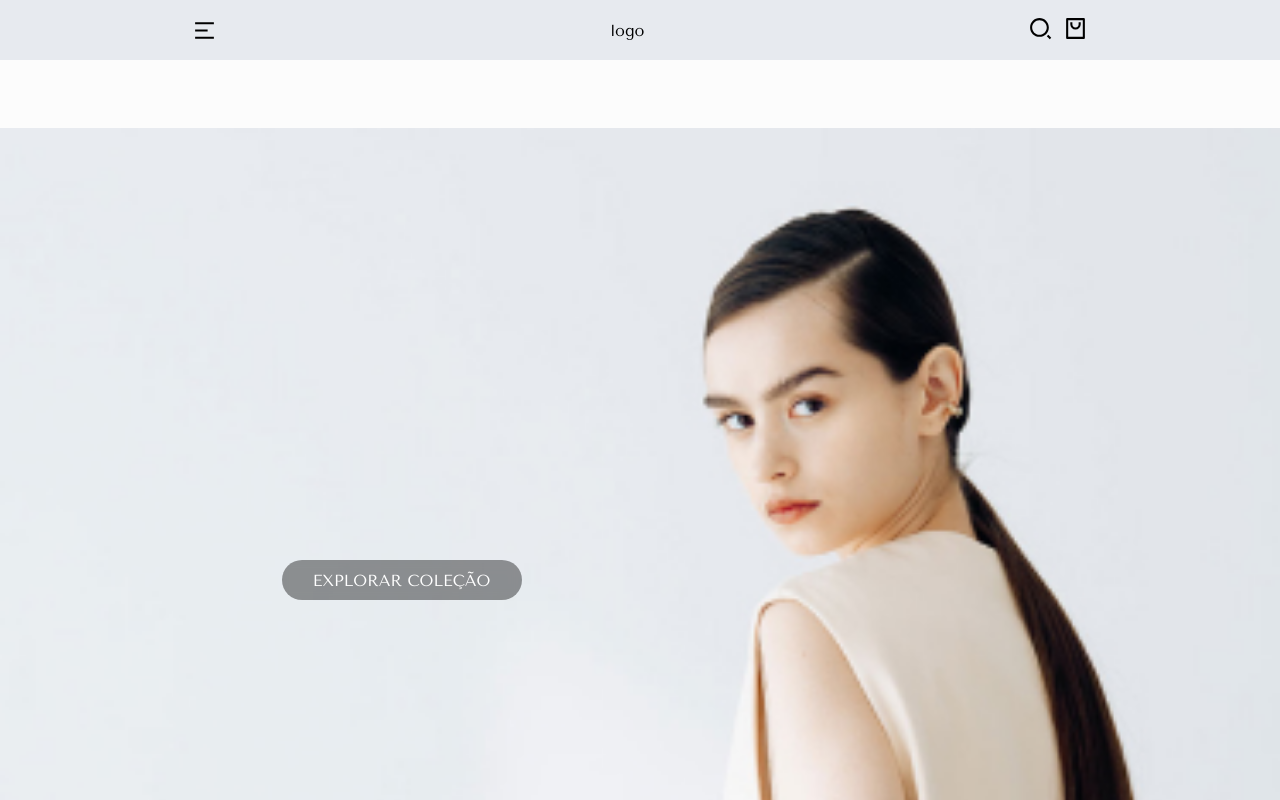
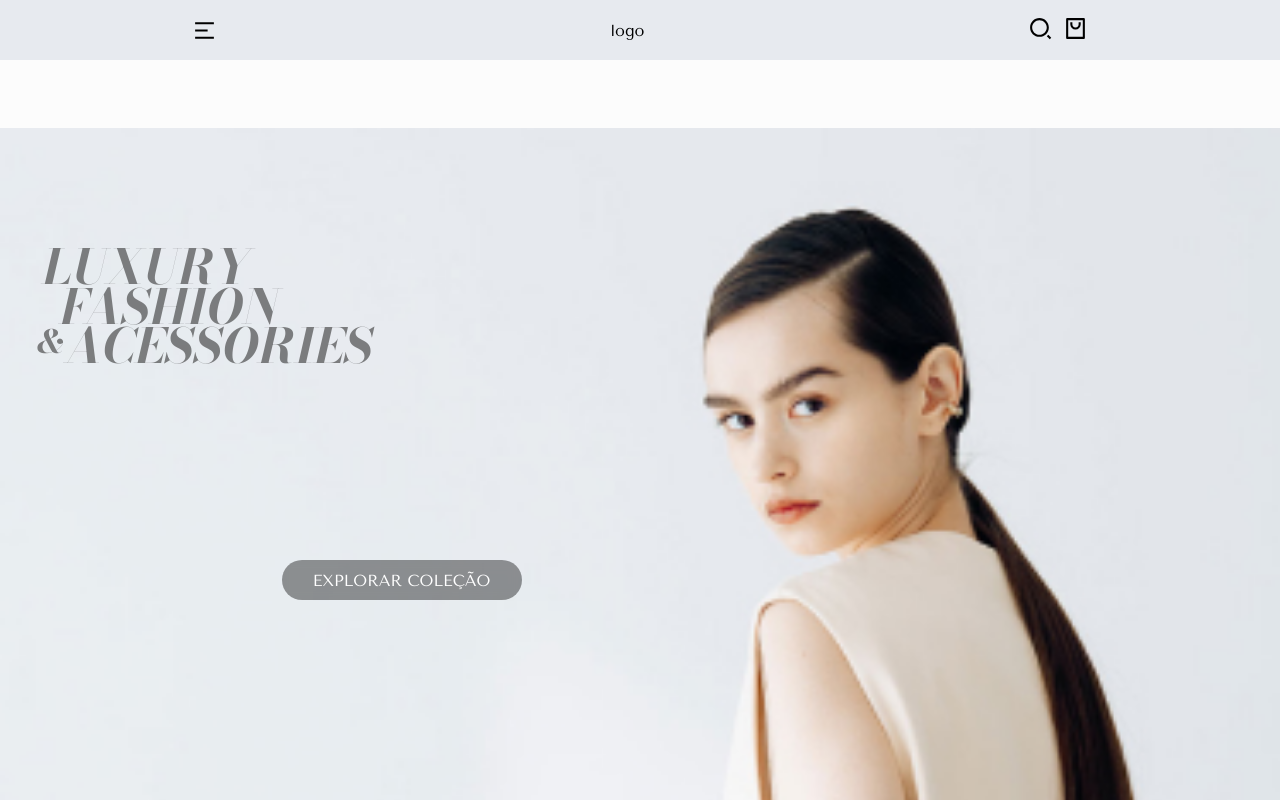
Before and after one commit to marques-matheus/ben-fashion, a React (Create React App) app: page / in a window 1280 px wide. Shown: the top 800 px of the page. Built offline with nearby package versions, Linux system fonts and the light colour scheme.

Commit message:
inserção do texto na imagem

```diff
--- a/public/index.html
+++ b/public/index.html
@@ -14,6 +14,12 @@
     <link rel="preconnect" href="https://fonts.gstatic.com" crossorigin />
     <link
       href="https://fonts.googleapis.com/css2?family=Tenor+Sans&display=swap"
+      rel="stylesheet"
+    />
+    <link rel="preconnect" href="https://fonts.googleapis.com" />
+    <link rel="preconnect" href="https://fonts.gstatic.com" crossorigin />
+    <link
+      href="https://fonts.googleapis.com/css2?family=Bodoni+Moda:ital,opsz,wght@1,6..96,700&display=swap"
       rel="stylesheet"
     />
     <!--
--- a/src/pages/home/Home.jsx
+++ b/src/pages/home/Home.jsx
@@ -43,11 +43,43 @@ const Div = styled.a`
   color: black;
 `;
 
+const Luxury = styled.h2`
+  position: absolute;
+  left: 43px;
+  top: 230px;
+  font-style: italic;
+  font-weight: 700;
+  text-transform: uppercase;
+  color: #333333;
+  font-size: 3rem;
+  opacity: 0.6;
+  font-family: "Bodoni Moda", serif; ;
+`;
+
+const Fashion = styled(Luxury)`
+  left: 60.37px;
+  top: 269.64px;
+`;
+const Acessories = styled(Luxury)`
+  left: 65.24px;
+  top: 309.02px;
+`;
+
+const And = styled(Luxury)`
+  left: 36.71px;
+top: 317.24px;
+font-size: 2rem;
+`
+
 function Home() {
   return (
     <>
       <Cabecalho />
       <main>
+        <Luxury>Luxury</Luxury>
+        <Fashion>Fashion</Fashion>
+        <And>&</And>
+        <Acessories>Acessories</Acessories>
         <Img src={homeImg} alt="Home" />
         <Botao>EXPLORAR COLEÇÃO</Botao>
       </main>
```
